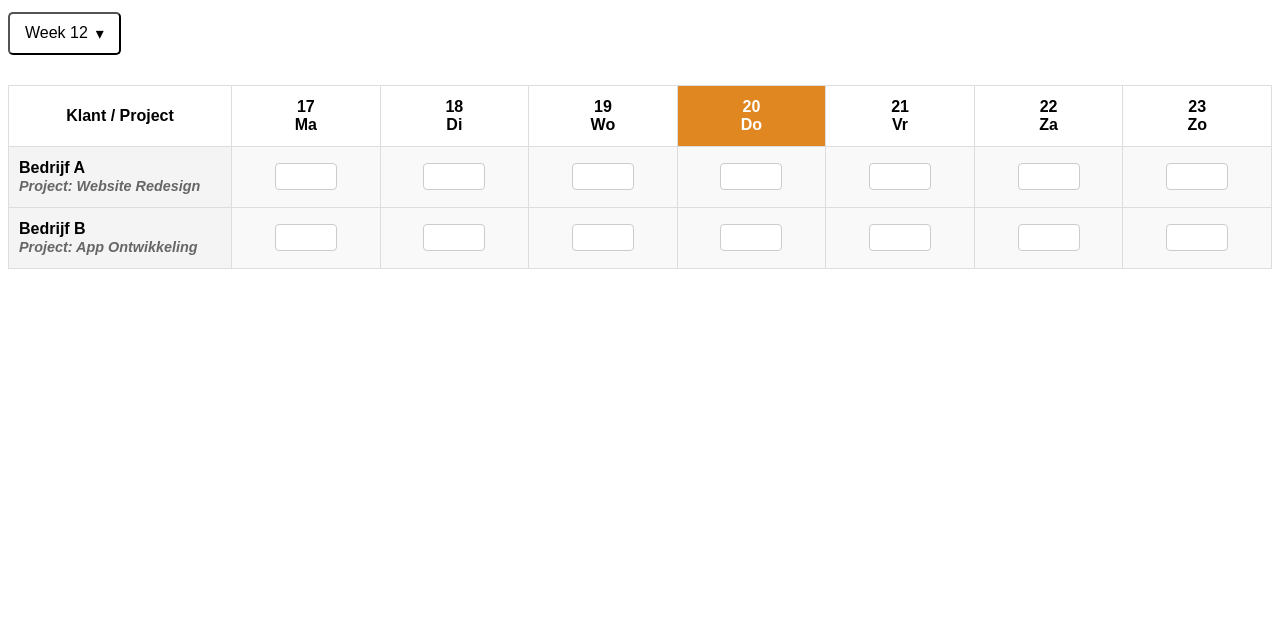
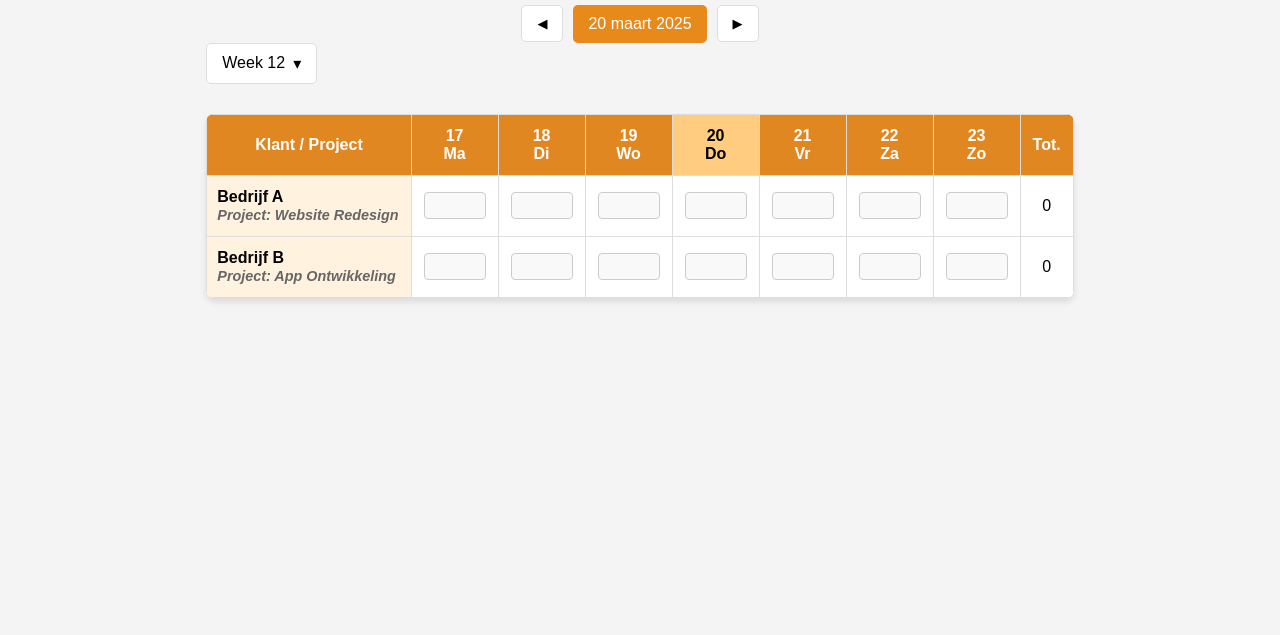
Before and after one commit to Syyt0158/urenregistratiescherm, a plain HTML site: page homepage/index.html in a window 1280 px wide. Shown: the part 165-800 px from the top of the page. Drawn offline with Linux system fonts and the light colour scheme.

Commit message:
login pagina, nieuwe styling, trello fotos

```diff
--- a/homepage/script.js
+++ b/homepage/script.js
@@ -17,6 +17,7 @@ document.addEventListener("DOMContentLoaded", function () {
     let weekDates = getWeekDates(currentMonday);
     updateDayHeaders(weekDates);
     loadStoredData(currentWeek);
+    updateGoToTodayButton();
 
     function getMondayOfWeek(date) {
         const day = date.getDay();
@@ -64,6 +65,23 @@ document.addEventListener("DOMContentLoaded", function () {
     function saveDataForWeek(weekNumber) {
         const hoursData = Array.from(inputFields).map(input => input.value ? parseInt(input.value) : null);
         localStorage.setItem(`week_${weekNumber}`, JSON.stringify(hoursData));
+    }
+
+    function updateGoToTodayButton() {
+        const today = new Date();
+        if (getISOWeekNumber(today) === currentWeek) {
+            goToTodayBtn.textContent = today.toLocaleDateString("nl-NL", {
+                day: "numeric",
+                month: "long",
+                year: "numeric"
+            });
+        } else {
+            goToTodayBtn.textContent = currentMonday.toLocaleDateString("nl-NL", {
+                day: "numeric",
+                month: "long",
+                year: "numeric"
+            });
+        }
     }
 
     for (let i = 1; i <= 52; i++) {
@@ -121,9 +139,48 @@ document.addEventListener("DOMContentLoaded", function () {
 
     function updateWeekView() {
         selectedWeek.textContent = `Week ${currentWeek}`;
-        let newMonday = getMondayOfWeek(new Date(currentDate.getFullYear(), 0, 4 + (currentWeek - 1) * 7));
-        weekDates = getWeekDates(newMonday);
+        currentMonday = getMondayOfWeek(new Date(currentDate.getFullYear(), 0, 4 + (currentWeek - 1) * 7));
+        weekDates = getWeekDates(currentMonday);
         updateDayHeaders(weekDates);
         loadStoredData(currentWeek);
+        updateGoToTodayButton();
     }
 });
+
+document.addEventListener("DOMContentLoaded", () => {
+    const table = document.querySelector("table");
+    if (!table) return;
+
+    table.querySelector("thead tr").insertAdjacentHTML("beforeend", "<th>Tot.</th>");
+
+    const getWeek = () => document.getElementById("selected-week").textContent.split(" ")[1];
+
+    const updateTotal = (row) => {
+        const total = [...row.querySelectorAll('input[type="number"]')]
+            .reduce((sum, input) => sum + (parseInt(input.value) || 0), 0);
+        row.querySelector(".total-hours").textContent = total;
+        const totals = JSON.parse(localStorage.getItem(`totals_week_${getWeek()}`)) || {};
+        totals[row.dataset.index] = total;
+        localStorage.setItem(`totals_week_${getWeek()}`, JSON.stringify(totals));
+    };
+
+    const loadTotals = () => {
+        const totals = JSON.parse(localStorage.getItem(`totals_week_${getWeek()}`)) || {};
+        document.querySelectorAll("tbody tr").forEach((row, i) => {
+            row.dataset.index = i;
+            row.insertAdjacentHTML("beforeend", row.querySelector(".total-hours") ? "" : '<td class="total-hours">0</td>');
+            row.querySelector(".total-hours").textContent = totals[i] || 0;
+        });
+    };
+
+    document.querySelectorAll("tbody tr").forEach(row => {
+        row.insertAdjacentHTML("beforeend", '<td class="total-hours">0</td>');
+        row.querySelectorAll('input[type="number"]').forEach(input =>
+            input.addEventListener("input", () => updateTotal(row))
+        );
+    });
+
+    new MutationObserver(loadTotals).observe(document.getElementById("selected-week"), { childList: true });
+
+    loadTotals();
+});
--- a/homepage/style.css
+++ b/homepage/style.css
@@ -1,3 +1,24 @@
+/* Algemene stijlen */
+body {
+    font-family: Arial, sans-serif;
+    background-color: #f4f4f4;
+    margin: 0;
+    padding: 20px;
+    display: flex;
+    flex-direction: column;
+    align-items: center;
+}
+
+header {
+    display: flex;
+    justify-content: center;
+    align-items: center;
+    padding: 20px;
+    background-color: #fff;
+    box-shadow: 0px 4px 6px rgba(0, 0, 0, 0.1);
+    width: 100%;
+}
+
 .logo {
     position: absolute;
     left: 0;
@@ -6,59 +27,61 @@
 }
 
 hr {
-    margin-top: 50px;
+    width: 100%;
+    border: none;
+    height: 2px;
+    background-color: #666;
+    margin: 20px 0;
 }
 
-/* Tabelstijl */
-table {
-    width: 100%;
-    border-collapse: collapse;
-    margin-top: 20px;
-    background-color: #fff;
-    font-family: Arial, sans-serif;
+/* Algemene transitie voor een soepel effect */
+* {
+    transition: all 0.3s ease-in-out;
 }
 
-th, td {
-    border: 1px solid #ddd;
-    padding: 12px;
-    text-align: center;
+/* Knoppen stijl */
+.button-container {
+    display: flex;
+    gap: 10px;
+    justify-content: center;
+    align-items: center;
+    width: 100%;
+    top: 0;
 }
 
-.klant {
-    font-weight: bold;
-    text-align: left;
-    background-color: #f4f4f4;
-    padding-left: 10px;
-    width: 200px;
+.btn-go-today {
+    background-color: #e8891b;
+    color: white;
+    border: none;
+    padding: 10px 15px;
+    font-size: 16px;
+    cursor: pointer;
+    border-radius: 5px;
+    transition: 0.3s;
 }
 
-.project {
-    font-style: italic;
-    font-size: 0.9em;
-    color: #666;
+.btn-week {
+    background-color: #fff;
+    padding: 10px 15px;
+    font-size: 13px;
+    cursor: pointer;
+    border-radius: 5px;
+    border: 1px solid #ddd;
+    transition: 0.3s;
 }
 
-/* Invoervelden */
-input[type="number"] {
-    width: 50px;
-    padding: 5px;
-    text-align: center;
-    border: 1px solid #ccc;
-    border-radius: 4px;
+.btn-go-today:hover, .btn-week:hover {
+    background-color: #c76c1b;
+    transform: scale(1.05);
 }
 
-tbody {
-    background-color: #f9f9f9;
-}
-
-/* Week selector container */
+/* Dropdown menu */
 .week-selector {
     position: relative;
     display: inline-block;
     margin-bottom: 10px;
 }
 
-/* Stijl van de knop */
 .dropdown-btn {
     background-color: #fff;
     padding: 10px 15px;
@@ -68,11 +91,13 @@ tbody {
     display: flex;
     align-items: center;
     gap: 8px;
+    border: 1px solid #ddd;
+    transition: 0.3s;
 }
 
 .dropdown-btn:hover {
-    background-color: #e08722;
-
+    background-color: #e8891b;
+    color: white;
 }
 
 /* Pijlstijl */
@@ -80,7 +105,7 @@ tbody {
     transition: transform 0.3s ease;
 }
 
-/* Gedraaide pijl als open */
+/* Gedraaide pijl als dropdown open is */
 .rotate {
     transform: rotate(180deg);
 }
@@ -95,11 +120,14 @@ tbody {
     padding: 0;
     margin: 0;
     border-radius: 5px;
+    box-shadow: 0px 4px 6px rgba(0, 0, 0, 0.1);
     max-height: 200px;
     overflow-y: auto;
+    opacity: 0;
+    transform: translateY(-10px);
+    transition: opacity 0.2s ease, transform 0.2s ease;
 }
 
-/* Scrollbalk */
 .dropdown-content::-webkit-scrollbar {
     width: 6px;
 }
@@ -113,60 +141,82 @@ tbody {
     padding: 10px;
     cursor: pointer;
     text-align: center;
-    transition: 0.2s;
+    transition: 0.1s;
 }
 
 .dropdown-content li:hover {
     background-color: #f4f4f4;
 }
 
-/* Laat de dropdown zien*/
+/* Toon dropdown wanneer actief */
 .show {
     display: block;
+    opacity: 1;
+    transform: translateY(0);
 }
 
-.button-container {
-    display: flex;
-    justify-content: center;
-    align-items: center;
-    margin-bottom: 20px; /* Ruimte tussen de knop en de tabel */
+/* Tabelstijl */
+table {
+    width: 100%;
+    border-collapse: collapse;
+    background-color: #fff;
+    border-radius: 8px;
+    overflow: hidden;
+    box-shadow: 0px 4px 6px rgba(0, 0, 0, 0.1);
+    margin-top: 20px;
 }
 
-.btn-go-today {
-    padding: 10px 20px;
-    background-color: #e08722;
-    color: white;
-    border: none;
-    font-size: 16px;
-    cursor: pointer;
-    border-radius: 5px;
+th, td {
+    border: 1px solid #ddd;
+    padding: 12px;
+    text-align: center;
 }
 
-.current-day {
+th {
     background-color: #e08722;
     color: white;
     font-weight: bold;
 }
 
-#prev-week {
-    padding: 8px 10px;
-    margin-right: 5px;
-    background-color: #e08722;
-    color: white;
-    border: none;
-    font-size: 16px;
-    cursor: pointer;
-    border-radius: 5px;
+.klant {
+    font-weight: bold;
+    text-align: left;
+    background-color: #fff3e0;
+    padding-left: 10px;
 }
 
-#next-week {
-    padding: 8px 10px;
-    margin-left: 5px;
-    background-color: #e08722;
-    color: white;
-    border: none;
-    font-size: 16px;
-    cursor: pointer;
-    border-radius: 5px;
+.project {
+    font-style: italic;
+    font-size: 0.9em;
+    color: #666;
 }
-/* #e08722 */
+
+/* Inputvelden */
+input[type="number"] {
+    width: 50px;
+    padding: 5px;
+    text-align: center;
+    border: 1px solid #ccc;
+    border-radius: 4px;
+    background-color: #f9f9f9;
+    transition: 0.3s;
+}
+
+input[type="number"]:focus {
+    border-color: #e8891b;
+    outline: none;
+    background-color: #fff;
+    box-shadow: 0px 0px 8px rgba(224, 135, 34, 0.5);
+}
+
+/* Huidige dag markering */
+.current-day {
+    background-color: #ffcc80 !important;
+    color: black !important;
+    font-weight: bold;
+}
+
+/* Tabelrij hover effect */
+tbody tr:hover {
+    background-color: rgba(224, 135, 34, 0.1);
+}
--- a/login/login.css
+++ b/login/login.css
@@ -0,0 +1,52 @@
+* {
+    margin: 0;
+    padding: 0;
+    box-sizing: border-box;
+    font-family: Arial, sans-serif;
+}
+body {
+    display: flex;
+    justify-content: center;
+    align-items: center;
+    height: 100vh;
+    background: linear-gradient(to right, orange, #00f2fe);
+}
+.login-container {
+    background: white;
+    padding: 32px;
+    border-radius: 10px;
+    box-shadow: 0 4px 10px rgba(0, 0, 0, 0.1);
+    text-align: center;
+}
+.login-container img {
+    margin-bottom: 1rem;
+}
+.input-group {
+    margin-bottom: 16px;
+    text-align: left;
+}
+.input-group label {
+    display: block;
+    font-weight: bold;
+}
+.input-group input {
+    width: 100%;
+    padding: 10px;
+    border: 1px solid #ccc;
+    border-radius: 5px;
+    margin-top: 5px;
+}
+.login-button {
+    width: 100%;
+    padding: 10px;
+    background: #e8891b;
+    border: none;
+    border-radius: 5px;
+    color: white;
+    font-size: 16px;
+    cursor: pointer;
+    transition: background 0.3s;
+}
+.login-button:hover {
+    background: #c76c1b;
+}
```
Also changed, not shown: login/login.html (+25 -0 lines), screenshots trello/trello 2025-03-18 .png (added), screenshots trello/trello 2025-03-19.png (added).
